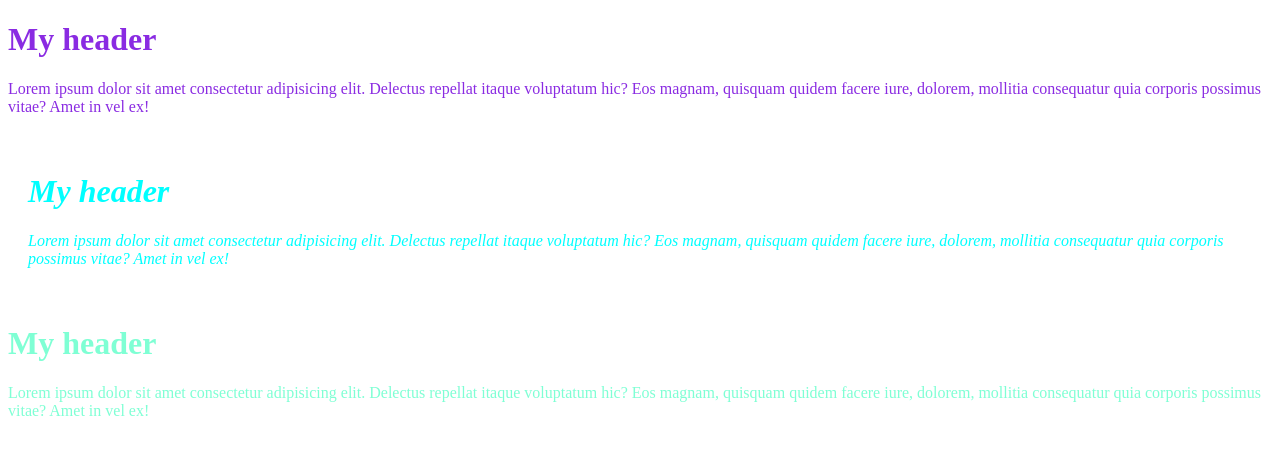
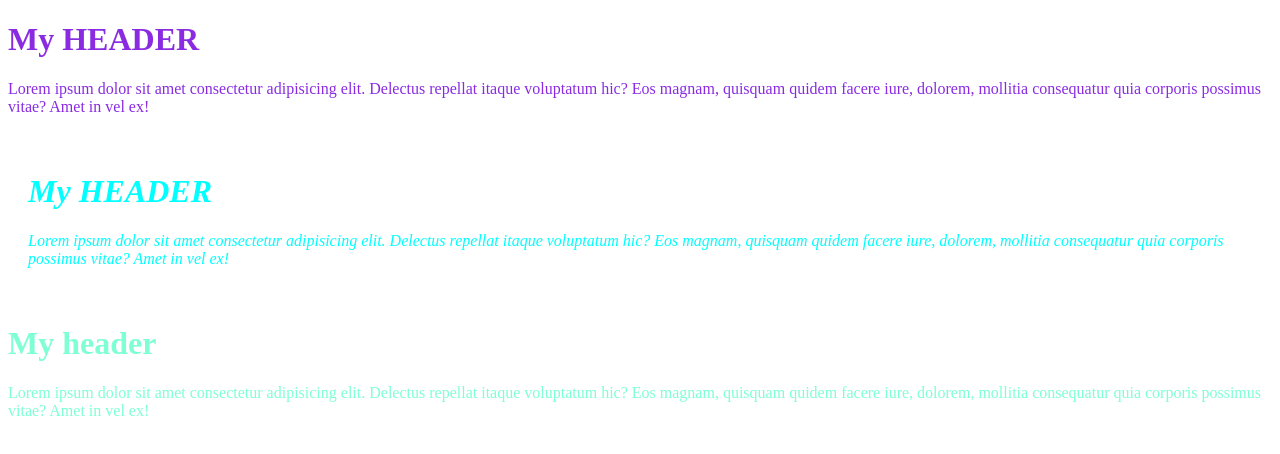
Before and after one commit to sadhana-penkay/frontend, a plain HTML site: page 01_Element_Name.html in a window 1280 px wide. Drawn offline with Linux system fonts and the light colour scheme.

Commit message:
second commit

```diff
--- a/01_Element_Name.html
+++ b/01_Element_Name.html
@@ -22,7 +22,7 @@
     </head>
     <body>
         <div class="div1">
-            <h1>My header</h1>
+            <h1>My HEADER</h1>
             <p>
                 Lorem ipsum dolor sit amet consectetur adipisicing elit.
                 Delectus repellat itaque voluptatum hic? Eos magnam, quisquam
@@ -31,7 +31,7 @@
             </p>
         </div>
         <div class="div2 abc">
-            <h1>My header</h1>
+            <h1>My HEADER</h1>
             <p>
                 Lorem ipsum dolor sit amet consectetur adipisicing elit.
                 Delectus repellat itaque voluptatum hic? Eos magnam, quisquam
```
